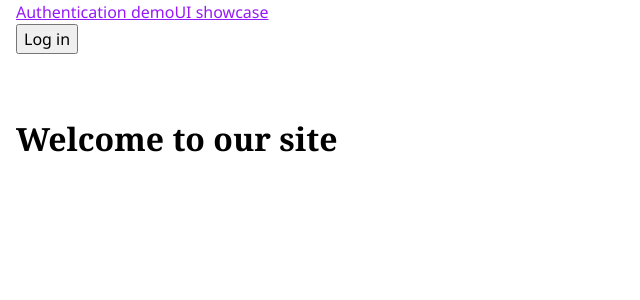
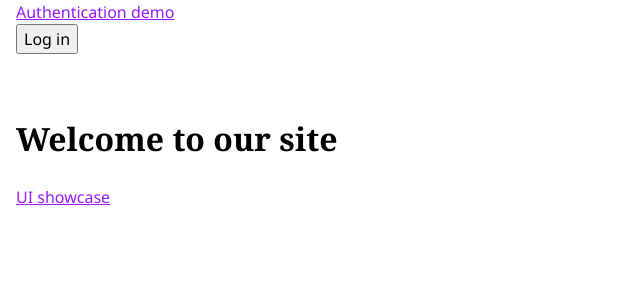
Before and after one commit to DAPSY-dev/modal-auth, a React (Vite) app: page / in a window 1280 px wide. Shown: the top 300 px of the page, without its empty margins (0-640 px from the left). Built offline with nearby package versions, Linux system fonts and the light colour scheme; no server answers.

Commit message:
refactor(navigation): move secondary actions to home page

```diff
--- a/src/App.tsx
+++ b/src/App.tsx
@@ -1,10 +1,16 @@
 import { AuthModal } from './features/auth/components/AuthModal';
-import { useAppSelector } from './app/store';
+import { useAppDispatch, useAppSelector } from './app/store';
+import { Link } from 'react-router';
+import { Button } from './components/Button';
+import { showModal } from './features/auth/authSlice';
 import { Icon } from './components/Icon';
 import { Layout } from './components/Layout';
 
 export function App() {
-  const { user, status, startupError } = useAppSelector((state) => state.auth);
+  const { user, status, startupError, busy } = useAppSelector(
+    (state) => state.auth,
+  );
+  const dispatch = useAppDispatch();
   return (
     <>
       <Layout>
@@ -17,6 +23,15 @@ export function App() {
           <h1>{user ? `Welcome, ${user.name}` : 'Welcome to our site'}</h1>
         )}
         {startupError && <p role="alert">{startupError}</p>}
+        <Link to="/ui">UI showcase</Link>
+        {user && (
+          <Button
+            disabled={busy}
+            onClick={() => dispatch(showModal('changePassword'))}
+          >
+            Change password
+          </Button>
+        )}
       </Layout>
       <AuthModal />
     </>
--- a/src/components/Header.tsx
+++ b/src/components/Header.tsx
@@ -14,17 +14,7 @@ export function Header() {
       <Link to="/" aria-label="Authentication demo home">
         Authentication demo
       </Link>
-      <Link to="/ui">UI showcase</Link>
       <nav aria-label="Account">
-        {user && (
-          <Button
-            type="button"
-            disabled={busy}
-            onClick={() => dispatch(showModal('changePassword'))}
-          >
-            Change password
-          </Button>
-        )}
         <Button
           disabled={status === 'initializing' || busy}
           onClick={() => {
```
